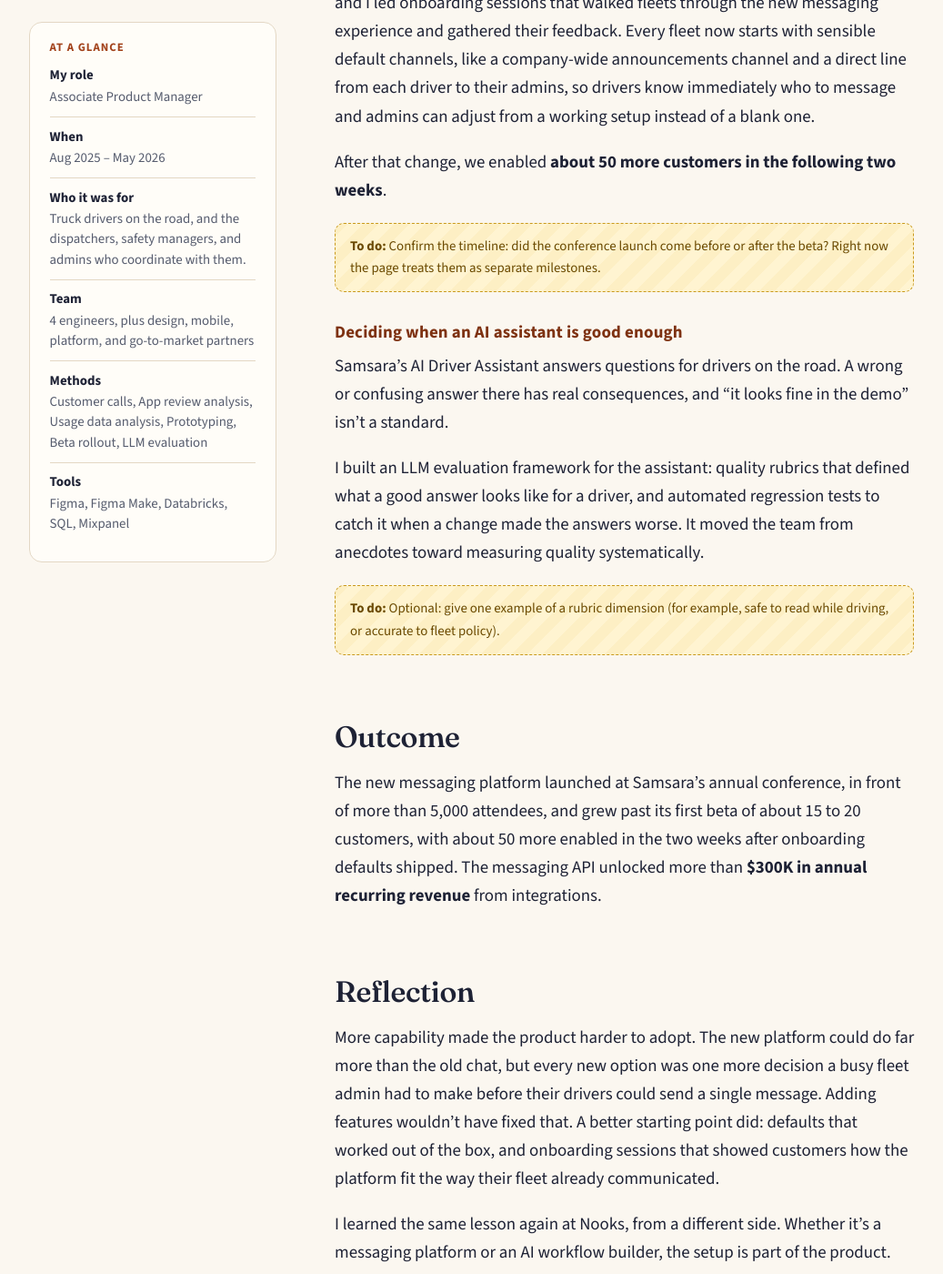
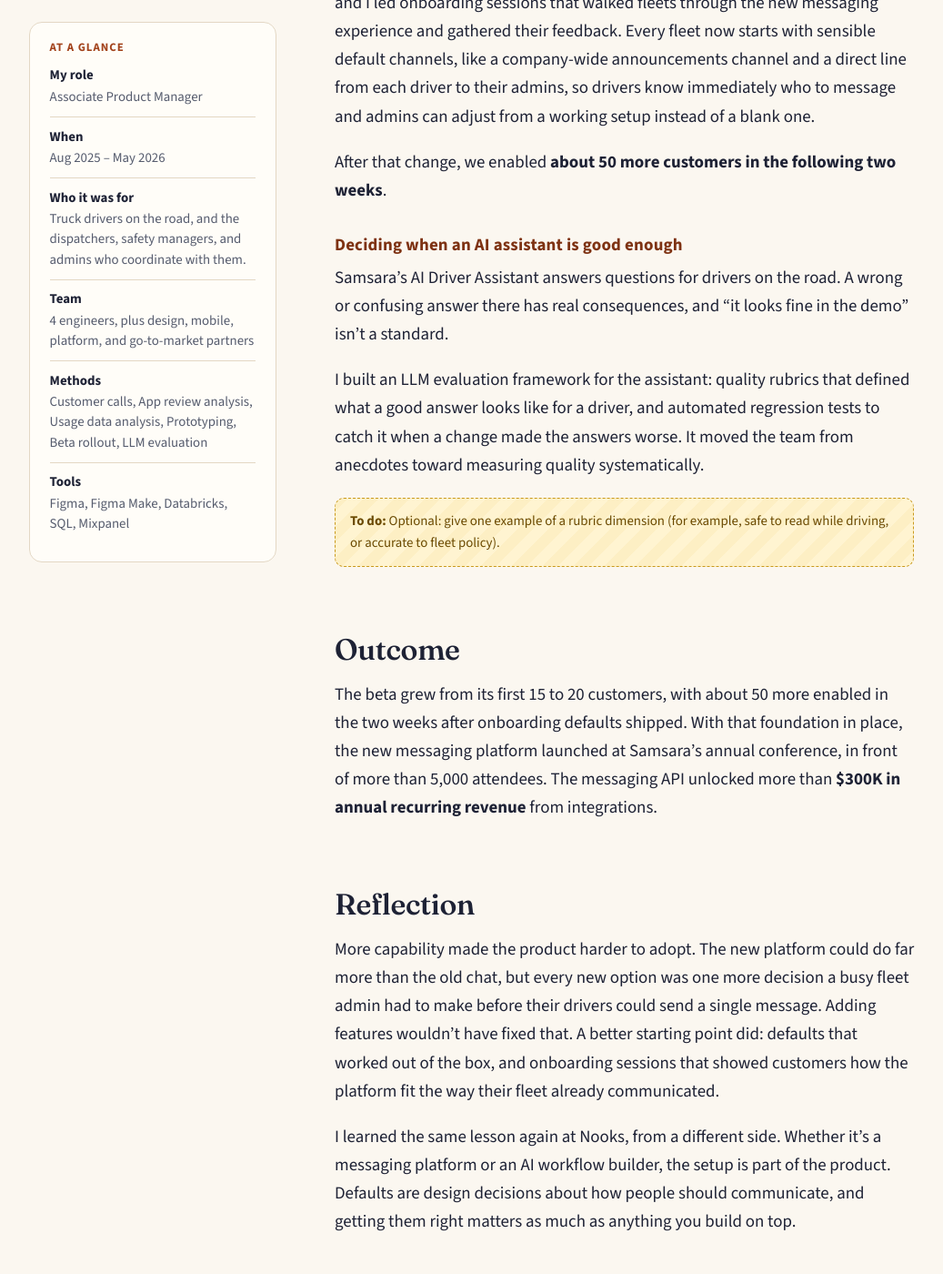
Before and after one commit to sabrinahu618/portfolio, a Jekyll site: the page built from _projects/samsara.md, in a window 1280 px wide and 1400 px high, scrolled down 3951 px. Shown: the whole window at 91% size, without its empty margins (32-1069 px from the left). Built offline with Jekyll 4.4.1, drawn with Linux system fonts in a browser that asks for light colours.

Commit message:
Samsara: conference launch followed the beta
Co-Authored-By: Claude Opus 5.5 <noreply@anthropic.com>
Claude-Session: https://claude.ai/code/session_01HybnYJGYPLDq5hkAYptQSd

```diff
--- a/_projects/samsara.md
+++ b/_projects/samsara.md
@@ -65,8 +65,6 @@ The capability was there. What was missing was a way in. So I gave customers a b
 
 After that change, we enabled **about 50 more customers in the following two weeks**.
 
-{% include todo.html note="Confirm the timeline: did the conference launch come before or after the beta? Right now the page treats them as separate milestones." %}
-
 ### Deciding when an AI assistant is good enough
 
 Samsara's AI Driver Assistant answers questions for drivers on the road. A wrong or confusing answer there has real consequences, and "it looks fine in the demo" isn't a standard.
@@ -77,7 +75,7 @@ I built an LLM evaluation framework for the assistant: quality rubrics that defi
 
 ## Outcome
 
-The new messaging platform launched at Samsara's annual conference, in front of more than 5,000 attendees, and grew past its first beta of about 15 to 20 customers, with about 50 more enabled in the two weeks after onboarding defaults shipped. The messaging API unlocked more than **$300K in annual recurring revenue** from integrations.
+The beta grew from its first 15 to 20 customers, with about 50 more enabled in the two weeks after onboarding defaults shipped. With that foundation in place, the new messaging platform launched at Samsara's annual conference, in front of more than 5,000 attendees. The messaging API unlocked more than **$300K in annual recurring revenue** from integrations.
 
 ## Reflection
 
```
